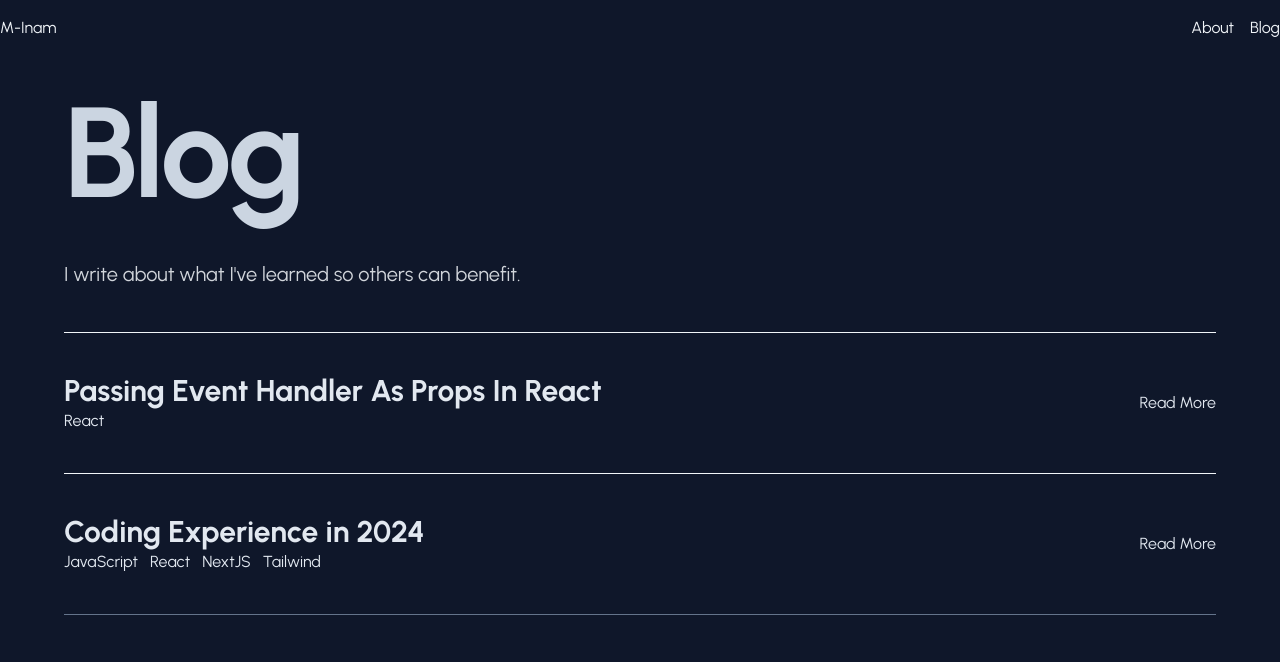
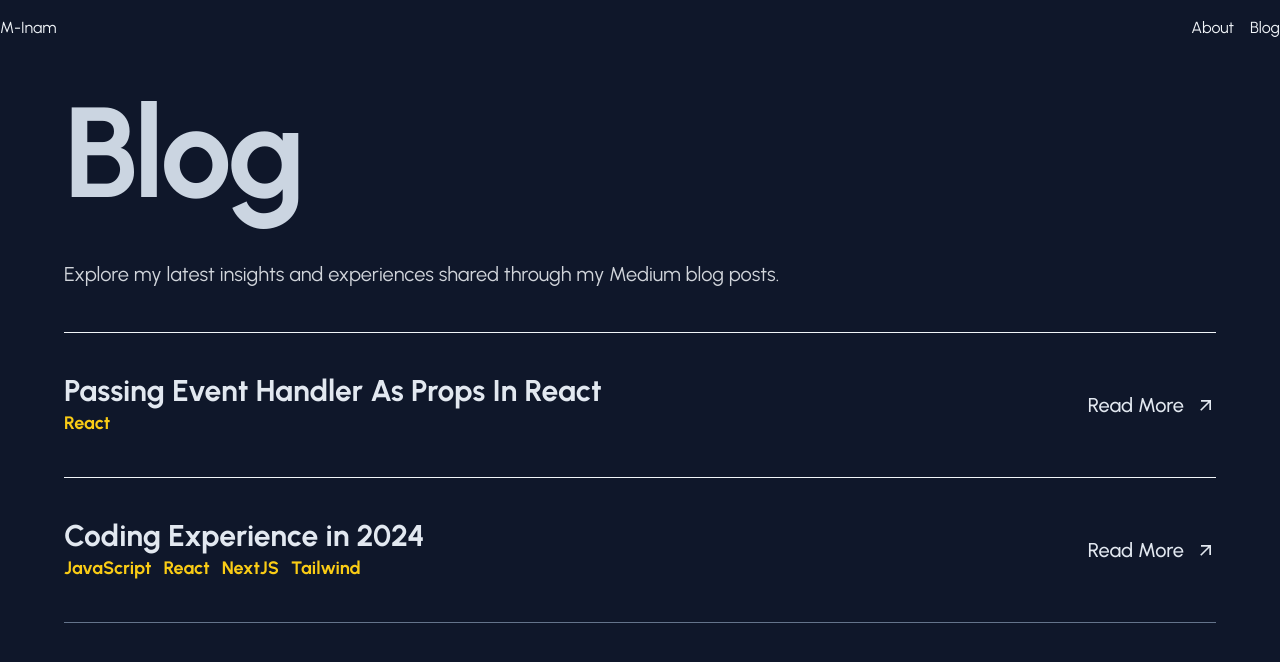
Before and after one commit to MANI-WEBDEVE/My-Portfolio-website, a Next.js app: page /blog in a window 1280 px wide. Shown: the top 662 px of the page. Built offline with nearby package versions, Linux system fonts and the light colour scheme; a web font is replaced by a local one.

Commit message:
image-animation

```diff
--- a/src/app/about/page.tsx
+++ b/src/app/about/page.tsx
@@ -1,13 +1,12 @@
 import Avatar from "@/components/Avatar";
 import Bounded from "@/components/Bounded";
-import Button from "@/components/Button";
 import Heading from "@/components/Heading";
 import TechList from "@/components/TechList";
-import { MoveUpRight } from "lucide-react";
-import Image from "next/image";
+
 import Link from "next/link";
 import React from "react";
 import { FaCircle } from "react-icons/fa";
+import { MdArrowOutward } from "react-icons/md";
 const page = () => {
   return (
     <>
@@ -42,7 +41,7 @@ const page = () => {
             <span className="absolute bottom-0 inset-0 w-full h-1 bg-yellow-500 transition-all duration-300 ease-out group-hover:h-full group-hover:bottom-0"></span>
             <span className="relative items-center flex gap-2 justify-center">
               Resume
-              <MoveUpRight className="w-4 h-4" />
+              <MdArrowOutward/>
             </span>
           </Link>
           <Avatar
--- a/src/app/blog/page.tsx
+++ b/src/app/blog/page.tsx
@@ -9,7 +9,8 @@ const page = () => {
     <Bounded as="section">
         <Heading as='h2' size='xl'>Blog</Heading>
         <div className='prose prose-xl prose-invert mb-10 mt-10'>
-            <p>I write about what I've learned so others can benefit.</p>
+
+            <p>Explore my latest insights and experiences shared through my Medium blog posts.</p>
         </div>
         <BlogList />
     </Bounded>
--- a/src/components/BlogList.tsx
+++ b/src/components/BlogList.tsx
@@ -1,28 +1,60 @@
-import React from 'react'
+"use client"
+import React, { useRef, useState } from 'react'
 import blogData from "../json-data/blogData.json"
+import { MdArrowOutward } from 'react-icons/md'
 
 
 const BlogList = () => {
+
+  const component = useRef<HTMLDivElement>(null);
+  const [hoverImageList, setHoverImageList] = useState<null | number>(null)
+
+
+
+  const currentImage = blogData.map((item) => {
+    const image = item.hoverImage;
+    return image;
+  })
+
+  // mouse enter the list item
+  const handleMouseEnter = (index : number) => {
+    console.log(index)
+    setHoverImageList(index);
+  }
+
   return (
     <>
-      <div className=''>
+      <div className='' ref={component}>
         <ul className='grid border-b border-slate-500'>
-            {blogData.map((items, index) => (
-                <li key={index} className='list-item opacity-0s '>
+            {blogData.map((items, index) => {
+
+               return  <>
+                <li key={index} className='list-item opacity-0s '
+                onMouseEnter={() => handleMouseEnter(index)}
+                >
                     <a href={items.blogLink} target='_blank' className='flex flex-col justify-between border-t items-center border-t-slate-100 text-slate-200 md:flex-row py-10'>
                         <div className='flex flex-col'>
                             <span className='font-bold text-3xl'>{items.title}</span>
-                            <div className='flex gap-3'>
+                            <div className='flex gap-3 text-yellow-400 text-lg font-bold'>
                                 {items.flag.map((flag, index) => (
                                     <span key={index} >{flag}</span>
                                 ))}
                             </div>
                         </div>
-                        <span>{items.readmore}</span>
+                        <span className="ml-auto flex items-center gap-3 font-medium text-xl ">{items.readmore}<MdArrowOutward/></span>
                     </a>
                 </li>
-            ))}
+                </>
+})}
         </ul>
+        {/* Hover Animation div */}
+        <div className="hover-receal pointer-events-none absolute left-0 top-0 -z-10 h-[320px] w-[220px] rounded-lg bg-cover bg-center transition-[background] duration-300"
+        style={{
+          backgroundImage: hoverImageList !== null ? `url(${currentImage[hoverImageList]})` : ``,
+        }}
+        >
+
+        </div>
       </div>
     </>
   )
```
